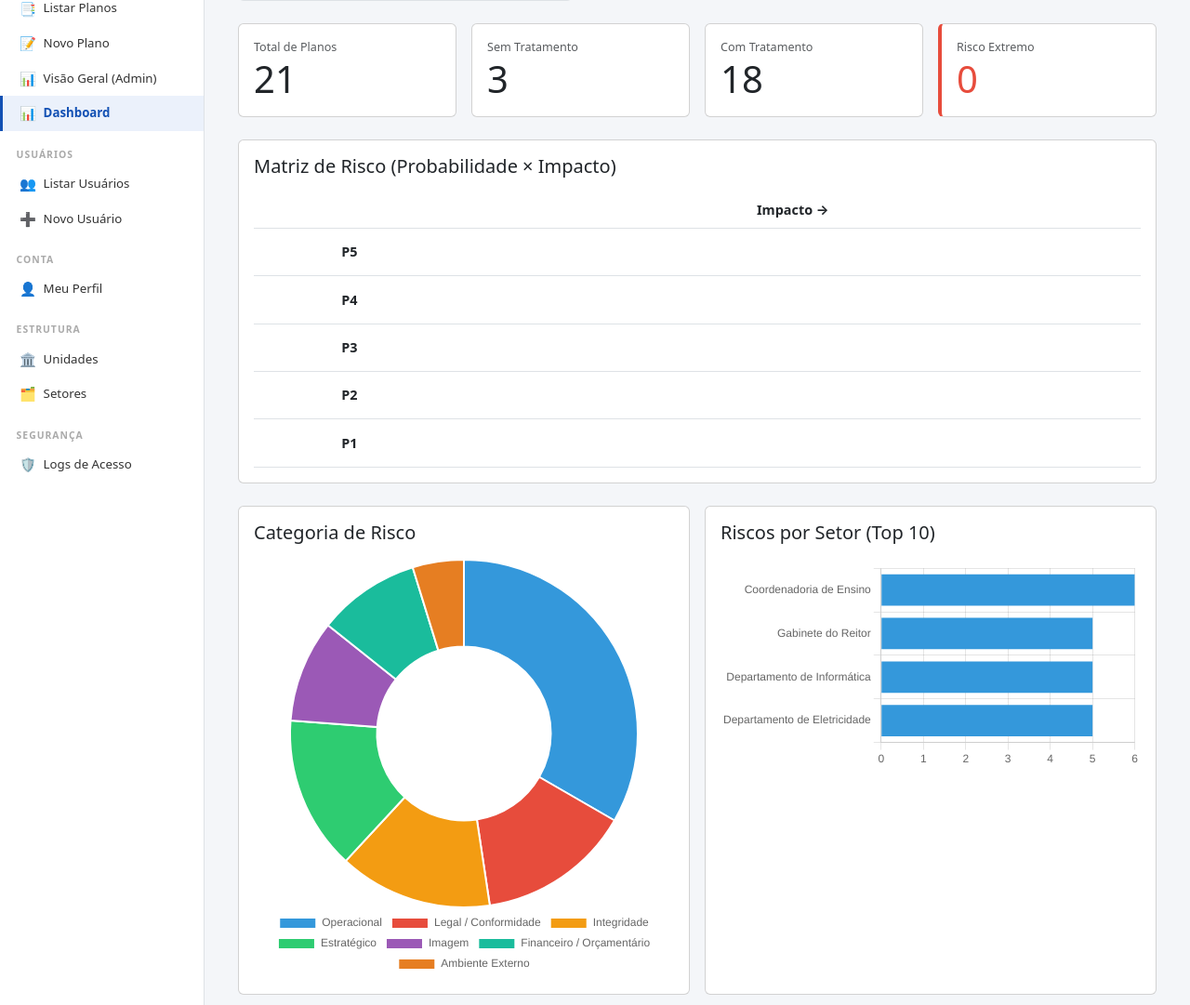
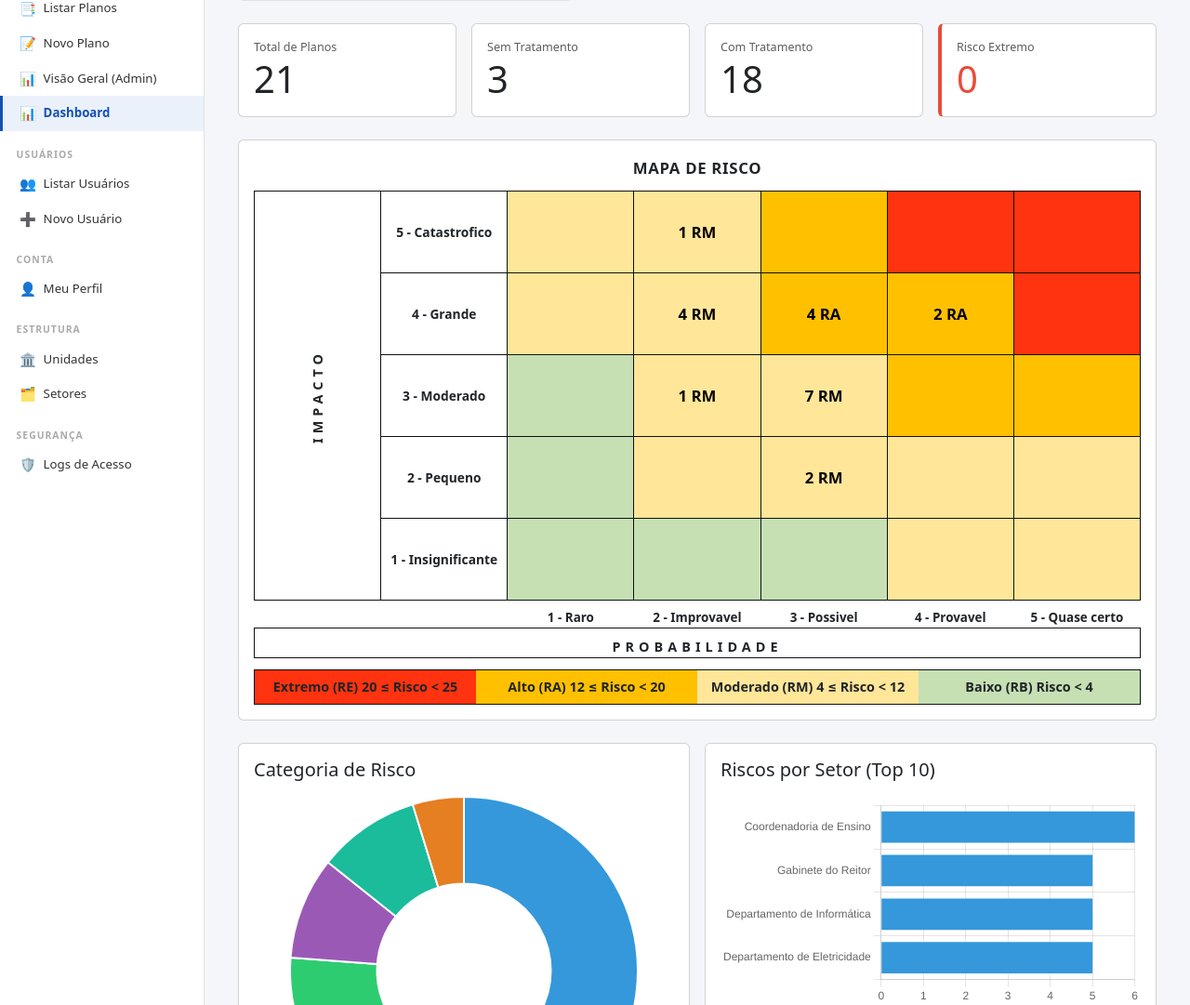
Before and after one commit to CTISM-Prof-Henry/software-formularios-kanbanda, a Django app: page /riscos/dashboard/ in a window 1280 px wide. Shown: the part 187-1268 px from the top of the page at 93% size. Run offline with Django 4.2, Linux system fonts and the light colour scheme; a user stored in the database is signed in; data comes from the database, SQL or seed files in the repository; both versions use the stored data as it was after the commit; data that the repository does not hold is empty; parts of the project's set-up code (start-up, migrations or seed data) failed here and were passed over.

Commit message:
Refactor risk matrix layout and data
Update risk matrix generation and presentation: views.py now builds the matrix by impact rows, adds nivel siglas and impact labels (rotulos), and computes nivel once per cell. dashboard.html and CSS were overhauled to a responsive 'mapa-risco' table with clearer labels, probability/impact axes, legend, and show counts with level abbreviations. The SQLite database file was also updated.

```diff
--- a/risco_ufsm/riscos/views.py
+++ b/risco_ufsm/riscos/views.py
@@ -210,17 +210,37 @@ def dashboard(request):
     contagens = avaliacoes.values('probabilidade', 'impacto').annotate(total=Count('id'))
     mapa = {(c['probabilidade'], c['impacto']): c['total'] for c in contagens}
 
-    matriz = []  # linhas de cima (prob=5) para baixo (prob=1)
-    for prob in range(5, 0, -1):
+    siglas_nivel = {
+        'BAIXO': 'RB',
+        'MODERADO': 'RM',
+        'ALTO': 'RA',
+        'EXTREMO': 'RE',
+    }
+    rotulos_impacto = {
+        5: '5 - Catastrofico',
+        4: '4 - Grande',
+        3: '3 - Moderado',
+        2: '2 - Pequeno',
+        1: '1 - Insignificante',
+    }
+
+    matriz = []  # linhas de cima (impacto=5) para baixo (impacto=1)
+    for imp in range(5, 0, -1):
         celulas = []
-        for imp in range(1, 6):
+        for prob in range(1, 6):
+            nivel = _nivel_por_produto(prob * imp)
             celulas.append({
                 'prob': prob,
                 'imp': imp,
                 'count': mapa.get((prob, imp), 0),
-                'nivel': _nivel_por_produto(prob * imp),
+                'nivel': nivel,
+                'sigla': siglas_nivel[nivel],
             })
-        matriz.append({'prob': prob, 'celulas': celulas})
+        matriz.append({
+            'imp': imp,
+            'impacto_rotulo': rotulos_impacto[imp],
+            'celulas': celulas,
+        })
 
     # --- Categoria × Nível de Risco (barras empilhadas) ---
     # TIPOS já definido na seção de tipologia.
--- a/risco_ufsm/templates/riscos/dashboard.html
+++ b/risco_ufsm/templates/riscos/dashboard.html
@@ -4,19 +4,87 @@
 
 {% block extra_css %}
 <style>
-  .matriz-risco td.matriz-celula { padding: 0; }
-  .matriz-risco td.matriz-celula a {
-    display: block;
-    padding: .9rem .5rem;
-    font-weight: 600;
-    color: #fff;
+  .mapa-risco-wrap { overflow-x: auto; }
+  .mapa-risco {
+    width: 100%;
+    min-width: 680px;
+    border-collapse: collapse;
+    table-layout: fixed;
+  }
+  .mapa-risco th,
+  .mapa-risco td {
+    border: 1px solid #111;
+    text-align: center;
+    vertical-align: middle;
+  }
+  .mapa-risco th {
+    background: #fff;
+    font-weight: 700;
+  }
+  .mapa-risco .titulo-mapa {
+    border: 0;
+    padding-bottom: .75rem;
+    font-size: 1.05rem;
+    letter-spacing: .04em;
+  }
+  .mapa-risco .eixo-impacto {
+    width: 36px;
+    writing-mode: vertical-rl;
+    transform: rotate(180deg);
+    letter-spacing: .35em;
+  }
+  .mapa-risco .rotulo-impacto {
+    width: 116px;
+    font-size: .86rem;
+  }
+  .mapa-risco .celula-risco {
+    height: 88px;
+    padding: 0;
+  }
+  .mapa-risco .celula-risco a {
+    display: flex;
+    align-items: center;
+    justify-content: center;
+    width: 100%;
+    height: 100%;
+    color: #000;
+    font-size: 1.05rem;
+    font-weight: 700;
     text-decoration: none;
   }
-  .matriz-risco td.matriz-celula a:hover { opacity: .85; }
-  .nivel-baixo    { background-color: #2ecc71; }
-  .nivel-moderado { background-color: #f39c12; }
-  .nivel-alto     { background-color: #e67e22; }
-  .nivel-extremo  { background-color: #e74c3c; }
+  .mapa-risco .celula-risco a:hover {
+    outline: 3px solid rgba(0, 0, 0, .22);
+    outline-offset: -3px;
+  }
+  .mapa-risco .rotulo-coluna {
+    padding-top: .45rem;
+    border: 0;
+    font-size: .84rem;
+  }
+  .mapa-risco .rotulo-probabilidade {
+    padding-top: .55rem;
+    letter-spacing: .35em;
+  }
+  .mapa-risco .nivel-baixo { background: #c6e0b4; --bs-table-bg: #c6e0b4; }
+  .mapa-risco .nivel-moderado { background: #ffe699; --bs-table-bg: #ffe699; }
+  .mapa-risco .nivel-alto { background: #ffc000; --bs-table-bg: #ffc000; }
+  .mapa-risco .nivel-extremo { background: #ff330f; --bs-table-bg: #ff330f; }
+  .legenda-risco {
+    display: grid;
+    grid-template-columns: repeat(4, 1fr);
+    min-width: 680px;
+    margin-top: .75rem;
+    border: 1px solid #111;
+  }
+  .legenda-risco div {
+    padding: .45rem .6rem;
+    font-weight: 700;
+    text-align: center;
+  }
+  .legenda-risco .nivel-baixo { background: #c6e0b4; }
+  .legenda-risco .nivel-moderado { background: #ffe699; }
+  .legenda-risco .nivel-alto { background: #ffc000; }
+  .legenda-risco .nivel-extremo { background: #ff330f; }
   .card-extremo { border-left: 4px solid #e74c3c; }
   .card-extremo .display-6 { color: #e74c3c; }
 
@@ -99,26 +167,49 @@
   <!-- Matriz probabilidade × impacto -->
   <div class="card mb-4">
     <div class="card-body">
-      <h2 class="h5 mb-3">Matriz de Risco (Probabilidade × Impacto)</h2>
-      <table class="table text-center matriz-risco align-middle mb-0">
+      <div class="mapa-risco-wrap">
+        <table class="mapa-risco mb-0">
           <thead>
-          <tr><th></th><th colspan="5">Impacto →</th></tr>
+            <tr>
+              <th class="titulo-mapa" colspan="7">MAPA DE RISCO</th>
+            </tr>
           </thead>
           <tbody>
             {% for linha in matriz %}
             <tr>
-            <th class="align-middle">P{{ linha.prob }}</th>
+              {% if forloop.first %}
+              <th class="eixo-impacto" rowspan="5">IMPACTO</th>
+              {% endif %}
+              <th class="rotulo-impacto">{{ linha.impacto_rotulo }}</th>
               {% for c in linha.celulas %}
-            <td class="matriz-celula nivel-{{ c.nivel|lower }}">
+              <td class="celula-risco nivel-{{ c.nivel|lower }}">
                 <a href="{% url 'riscos:lista_planos' %}?probabilidade={{ c.prob }}&impacto={{ c.imp }}">
-                {{ c.count }}
+                  {% if c.count %}{{ c.count }} {{ c.sigla }}{% endif %}
                 </a>
               </td>
               {% endfor %}
             </tr>
             {% endfor %}
+            <tr>
+              <th class="rotulo-coluna" colspan="2"></th>
+              <th class="rotulo-coluna">1 - Raro</th>
+              <th class="rotulo-coluna">2 - Improvavel</th>
+              <th class="rotulo-coluna">3 - Possivel</th>
+              <th class="rotulo-coluna">4 - Provavel</th>
+              <th class="rotulo-coluna">5 - Quase certo</th>
+            </tr>
+            <tr>
+              <th class="rotulo-probabilidade" colspan="7">PROBABILIDADE</th>
+            </tr>
           </tbody>
         </table>
+        <div class="legenda-risco">
+          <div class="nivel-extremo">Extremo (RE) 20 &le; Risco &lt; 25</div>
+          <div class="nivel-alto">Alto (RA) 12 &le; Risco &lt; 20</div>
+          <div class="nivel-moderado">Moderado (RM) 4 &le; Risco &lt; 12</div>
+          <div class="nivel-baixo">Baixo (RB) Risco &lt; 4</div>
+        </div>
+      </div>
     </div>
   </div>
 
```
Also changed, not shown: risco_ufsm/db.sqlite3. Lines whose indentation alone changed are shown as unchanged.
